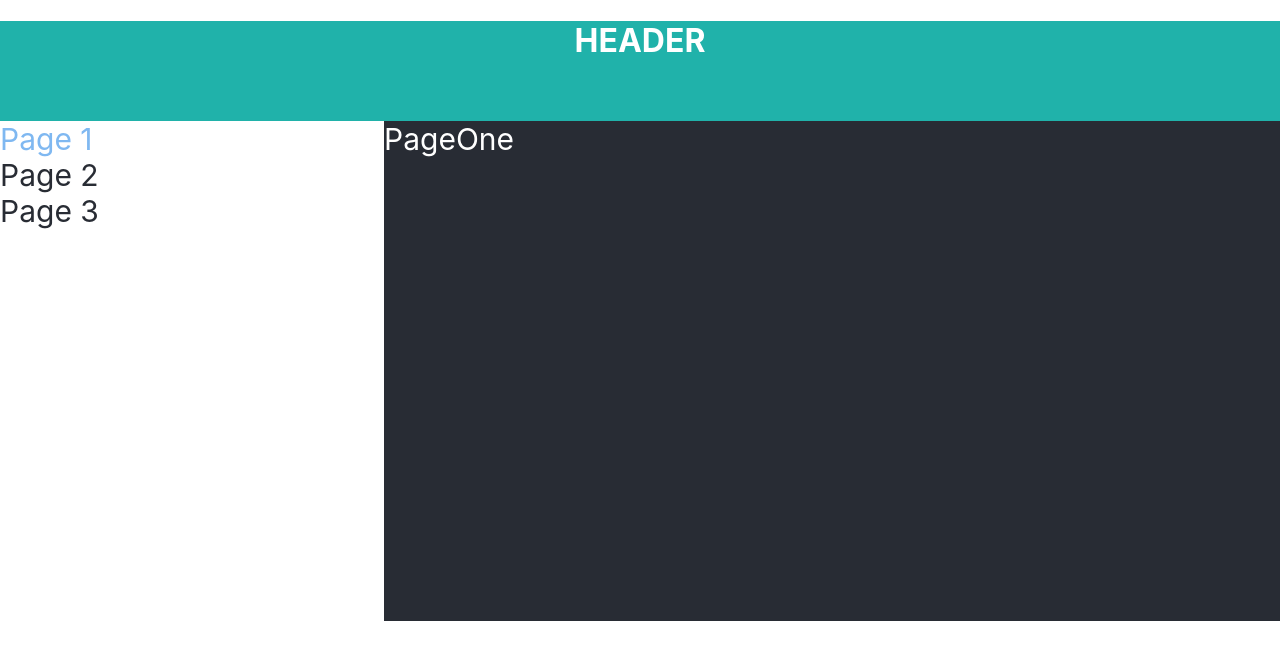
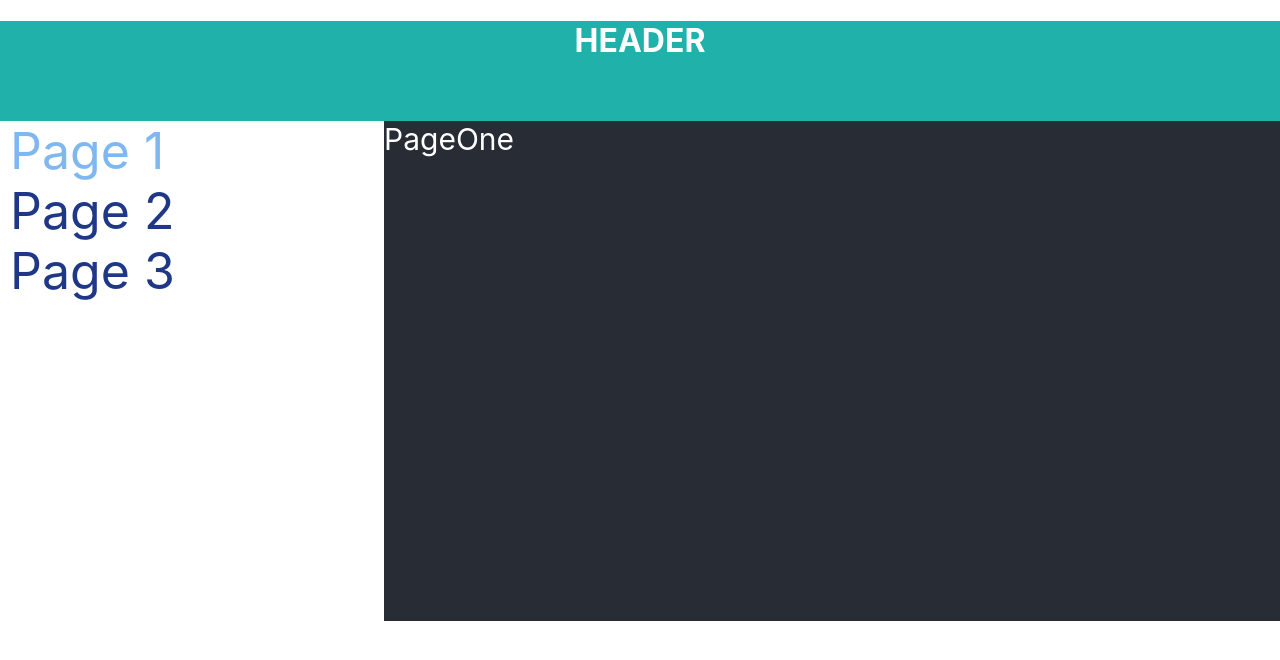
Before and after one commit to IJTINK7/additional_lessons, a React (Create React App) app: page /page1 in a window 1280 px wide. Shown: the top 660 px of the page. Built offline with nearby package versions, Linux system fonts and the light colour scheme.

Commit message:
Using styled components

```diff
--- a/src/components/Site.tsx
+++ b/src/components/Site.tsx
@@ -5,7 +5,7 @@ import {PageOne} from "./pages/PageOne";
 import {PageTwo} from "./pages/PageTwo";
 import {PageThree} from "./pages/PageThree";
 import {Error404} from "./pages/Error404";
-
+import styled from "styled-components";
 
 export const Site = () => {
     return (
@@ -13,9 +13,9 @@ export const Site = () => {
             <div className={styles.header}><h1>HEADER</h1></div>
             <div className={styles.body}>
                 <div className={styles.nav}>
-                    <div><NavLink className={({isActive})=> isActive ? styles.active : styles.navLink} to={"/page1"}>Page 1</NavLink></div>
-                    <div><NavLink className={({isActive})=> isActive ? styles.active : styles.navLink} to={"/page2"}>Page 2</NavLink></div>
-                    <div><NavLink className={({isActive})=> isActive ? styles.active : styles.navLink} to={"/page3"}>Page 3</NavLink></div>
+                    <NavWrapper><NavLink className={({isActive})=> isActive ? styles.active : styles.navLink} to={"/page1"}>Page 1</NavLink></NavWrapper>
+                    <NavWrapper><NavLink className={({isActive})=> isActive ? styles.active : styles.navLink} to={"/page2"}>Page 2</NavLink></NavWrapper>
+                    <NavWrapper><NavLink className={({isActive})=> isActive ? styles.active : styles.navLink} to={"/page3"}>Page 3</NavLink></NavWrapper>
                 </div>
                 <div className={styles.content}>
                   <Routes>
@@ -30,3 +30,20 @@ export const Site = () => {
         </div>
     );
 };
+
+const NavWrapper = styled.div `
+margin-left: 10px;
+font-size: 50px;
+
+& > a {
+    text-decoration: none;
+    color: #1e3786;
+}
+& > a.active {
+    text-decoration: none;
+    color: #03eaff;
+}
+& > a:hover {
+    color: steelblue;
+}
+`
```
